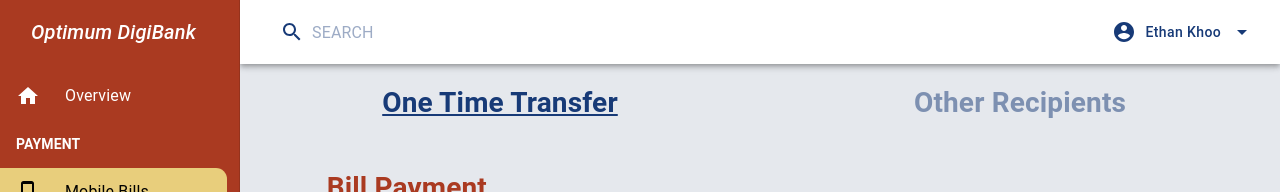
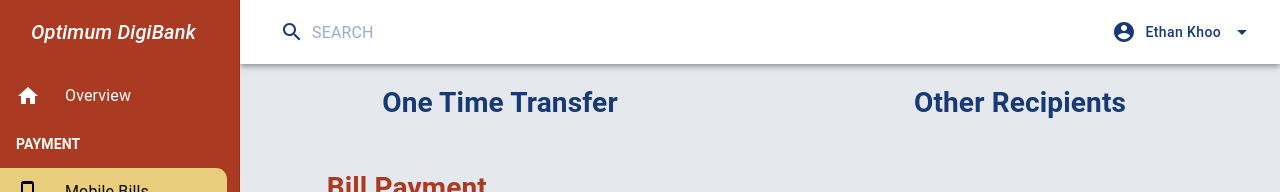
Before and after one commit to ilagon/frontend-optimum-solution, a React (Create React App) app in the folder frontend/: page /MobilePayment in a window 1280 px wide. Shown: the top 192 px of the page. Built offline with nearby package versions, Linux system fonts and the light colour scheme; no server answers.

Commit message:
pls let me be done

```diff
--- a/frontend/src/components/MobilePayment/MobilePaymentRoutes.js
+++ b/frontend/src/components/MobilePayment/MobilePaymentRoutes.js
@@ -1,32 +1,73 @@
-import React from 'react';
+import React from "react";
+import { makeStyles } from "@material-ui/core/styles";
+import Grid from "@material-ui/core/Grid";
+import "./css/OneTimeTransfer.css";
 import { Switch, BrowserRouter as Router, Route } from "react-router-dom";
 
 import OneTimeTransferBody from "./OneTimeTransfer/OneTimeTransfer_Body";
-import OtherRecipients_FormBody from "./OtherRecipients/OtherRecipients_Body"
+import OtherRecipients_FormBody from "./OtherRecipients/OtherRecipients_Body";
 import OtherRecipients_PayeeListBody from "./OtherRecipients/OtherRecipients_PayeeList";
 import OtherRecipients_AddPayeeBody from "./OtherRecipients/OtherRecipients_AddPayee";
 import MobilePaymentConfirmationBody from "./OneTimeTransfer/OneTimeTransferConfirmation_Body";
 
-import {PaymentSuccessfulPage} from "../ResultPage/PaymentSuccessful";
-import {PaymentUnSuccessfulPage} from "../ResultPage/PaymentUnsuccessful";
+import { PaymentSuccessfulPage } from "../ResultPage/PaymentSuccessful";
+import { PaymentUnSuccessfulPage } from "../ResultPage/PaymentUnsuccessful";
 
 export default function MobilePaymentRoutes() {
+  const useStyles = makeStyles((theme) => ({
+    appBarSpacer: theme.mixins.toolbar,
+  }));
 
+  const classes = useStyles();
   return (
-        <div style={{display: "flex", height: "100vh", width: "100vw"}}>
+    <div style={{ display: "flex", height: "100vh", width: "100vw" }}>
       <Router>
+        <main className="content">
+          <div className={classes.appBarSpacer} />
+          <Grid container direction="row" justify="space-evenly" wrap="wrap">
+            <Grid item sm={6} className="bodyTitle">
+              <a
+                href="/MobilePayment"
+                style={{ textDecoration: "none", color: "#173a77" }}
+              >
+                <h1>One Time Transfer</h1>
+              </a>
+            </Grid>
+            <Grid item sm={6} className="bodyTitle">
+              <a
+                href="/MobilePayment/OtherRecipients"
+                style={{ textDecoration: "none", color: "#173a77" }}
+              >
+                <h1>Other Recipients</h1>
+              </a>
+            </Grid>
+          </Grid>
           <Switch>
-                <Route exact path="/MobilePayment" component={OneTimeTransferBody} />
-                <Route exact path="/MobilePayment/OtherRecipients" component={OtherRecipients_PayeeListBody} />
-                <Route path="/MobilePayment/AddPayee" component={OtherRecipients_AddPayeeBody} />
-                <Route path="/MobilePayment/OtherRecipients/Form" component={OtherRecipients_FormBody} />
-                <Route path="/MobilePayment/ConfirmationPage" component={MobilePaymentConfirmationBody} />
-                <Route path="/Payment/Successful" component={PaymentSuccessfulPage} />
-                <Route path="/Payment/Unsuccessful" component={PaymentUnSuccessfulPage} />
+            <Route
+              exact
+              path="/MobilePayment"
+              component={OneTimeTransferBody}
+            />
+            <Route
+              exact
+              path="/MobilePayment/OtherRecipients"
+              component={OtherRecipients_PayeeListBody}
+            />
+            <Route
+              path="/MobilePayment/AddPayee"
+              component={OtherRecipients_AddPayeeBody}
+            />
+            <Route
+              path="/MobilePayment/OtherRecipients/Form"
+              component={OtherRecipients_FormBody}
+            />
+            <Route
+              path="/MobilePayment/ConfirmationPage"
+              component={MobilePaymentConfirmationBody}
+            />
           </Switch>
+        </main>
       </Router>
-
     </div>
-    )
-
+  );
 }
--- a/frontend/src/components/MobilePayment/OneTimeTransfer/OneTimeTransferConfirmation_Body.js
+++ b/frontend/src/components/MobilePayment/OneTimeTransfer/OneTimeTransferConfirmation_Body.js
@@ -10,7 +10,7 @@ import axios from "axios";
 export default function BodyContainer() {
   const history = useHistory();
   const state = store.getState();
-  console.log(state);
+  console.log("store: " + state);
   console.log("cc id:" + state.mobilePayment.creditCard._id);
   const handleSubmit = async () => {
     axios
@@ -31,16 +31,16 @@ export default function BodyContainer() {
           })
           .then((response2) => {
             console.log(response2);
-            history.push("/Payment/Successful");
+            window.location.href="/Payment/Successful"
           })
           .catch((error) => {
             console.log(error);
-            history.push("/Payment/Unsuccessful");
+            window.location.href="/Payment/Unsuccessful"
           });
       })
       .catch((error) => {
         console.log(error);
-        history.push("/Payment/Unsuccessful");
+        window.location.href="/Payment/Unsuccessful"
       });
   };
 
@@ -89,7 +89,7 @@ export default function BodyContainer() {
         <Button
           id="cancelButton"
           variant="contained"
-          onClick={() => history.push("/Payment/Unsuccessful")}
+          onClick={() => window.location.href="/Payment/Unsuccessful"}
         >
           Cancel
         </Button>
@@ -98,8 +98,7 @@ export default function BodyContainer() {
   );
 
   return (
-    <div className="root">
-      <main className="content">
+      <main className="content" >
         <div className={classes.appBarSpacer} />
         <Grid container direction="row" justify="space-evenly" wrap="wrap">
           <Grid item sm={10} className={classes.gridMargin + " billPayment"}>
@@ -118,6 +117,5 @@ export default function BodyContainer() {
           </Grid>
         </Grid>
       </main>
-    </div>
   );
 }
--- a/frontend/src/components/MobilePayment/OneTimeTransfer/OneTimeTransfer_Body.js
+++ b/frontend/src/components/MobilePayment/OneTimeTransfer/OneTimeTransfer_Body.js
@@ -10,9 +10,14 @@ import Button from "@material-ui/core/Button";
 import { useDispatch } from "react-redux";
 import { storeInput } from "../../common/redux/actions/mobilePayment_storeInput";
 import { store } from "../../../index";
-import { useHistory } from "react-router-dom";
+import { useHistory, Link } from "react-router-dom";
 import axios from "axios";
-import {BrowserRouter as Router, Route, Switch, NavLink} from 'react-router-dom'
+import {
+  BrowserRouter as Router,
+  Route,
+  Switch,
+  NavLink,
+} from "react-router-dom";
 
 var cards = [];
 
@@ -22,7 +27,7 @@ export default function BodyContainer() {
   const history = useHistory();
 
   const handleFormInputs = () => {
-    if ((amount != "") && (Object.keys(creditCard).length != 0)) {
+    if (amount != "" && Object.keys(creditCard).length != 0) {
       dispatch(storeInput(amount, creditCard));
       history.push("/MobilePayment/ConfirmationPage");
     } else alert("Please fill in the form");
@@ -178,21 +183,7 @@ export default function BodyContainer() {
     </div>
   );
   return (
-    <div className="root">
-        <main className="content">
-          <div className={classes.appBarSpacer} />
     <Grid container direction="row" justify="space-evenly" wrap="wrap">
-            <Grid item sm={6} className="bodyTitle activeTitle">
-              <h1>One Time Transfer</h1>
-            </Grid>
-            <Grid item sm={6} className="bodyTitle nonActiveTitle">
-              <a
-                href="/MobilePayment/OtherRecipients"
-                style={{ textDecoration: "none", color: "#173a77" }}
-              >
-                <h1>Other Recipients</h1>
-              </a>
-            </Grid>
       <Grid item sm={10} className={classes.gridMargin + " billPayment"}>
         <h1>Bill Payment</h1>
       </Grid>
@@ -208,7 +199,5 @@ export default function BodyContainer() {
         {formFrom}
       </Grid>
     </Grid>
-        </main>
-    </div>
   );
 }
--- a/frontend/src/components/MobilePayment/OtherRecipients/OtherRecipients_AddPayee.js
+++ b/frontend/src/components/MobilePayment/OtherRecipients/OtherRecipients_AddPayee.js
@@ -104,6 +104,7 @@ export default function BodyContainer() {
         >
           <div className="buttonContainer">
             <div>
+              <a href="/MobilePayment/OtherRecipients" style={{textDecoration: "none"}}>
               <Button
                 id="savePayeeButton"
                 variant="contained"
@@ -111,12 +112,13 @@ export default function BodyContainer() {
               >
                 Save Payee
               </Button>
+              </a>
             </div>
             <div>
               <Button
                 id="cancelButton"
                 variant="contained"
-                onClick={() => history.push("/")}
+                onClick={() => history.push("/MobilePayment/OtherRecipients")}
               >
                 Cancel
               </Button>
--- a/frontend/src/components/MobilePayment/OtherRecipients/OtherRecipients_Body.js
+++ b/frontend/src/components/MobilePayment/OtherRecipients/OtherRecipients_Body.js
@@ -169,17 +169,6 @@ export default function BodyContainer() {
     <main className="content">
       <div className={classes.appBarSpacer} />
       <Grid container direction="row" justify="space-evenly" wrap="wrap">
-        <Grid item sm={6} className="bodyTitle nonActiveTitle">
-          <a href="/MobilePayment" style={{ textDecoration: "none", color: "#173a77" }}>
-            <h1>One Time Transfer</h1>
-          </a>
-        </Grid>
-        <Grid item sm={6} className="bodyTitle activeTitle">
-          <h1>Other Recipients</h1>
-        </Grid>
-        <Grid item sm={10} className={classes.gridMargin + " billPayment"}>
-          <h1>Bill Payment</h1>
-        </Grid>
         <Grid
           item
           sm={6}
--- a/frontend/src/components/MobilePayment/OtherRecipients/OtherRecipients_PayeeList.js
+++ b/frontend/src/components/MobilePayment/OtherRecipients/OtherRecipients_PayeeList.js
@@ -60,17 +60,8 @@ export default function BodyContainer() {
   };
 
   return (
-        <main className="content">
-          <div className={classes.appBarSpacer} />
+    <div>
       <Grid container direction="row" justify="space-evenly" wrap="wrap">
-            <Grid item sm={6} className="bodyTitle nonActiveTitle">
-              <a href="/MobilePayment" style={{ textDecoration: "none", color: "#173a77" }}>
-                <h1>One Time Transfer</h1>
-              </a>
-            </Grid>
-            <Grid item sm={6} className="bodyTitle activeTitle">
-              <h1>Other Recipients</h1>
-            </Grid>
         <Grid item sm={10} className={classes.gridMargin + " billPayment"}>
           <h1>Bill Payment</h1>
         </Grid>
@@ -96,6 +87,6 @@ export default function BodyContainer() {
           Add Payee
         </Button>
       </a>
-        </main>
+    </div>
   );
 }
--- a/frontend/src/components/common/Dashboard.js
+++ b/frontend/src/components/common/Dashboard.js
@@ -18,7 +18,6 @@ import DescriptionIcon from '@material-ui/icons/Description';
 import CreditCardIcon from '@material-ui/icons/CreditCard';
 import NotificationsIcon from '@material-ui/icons/Notifications';
 import "../Overview/Overview.css";
-import OneTimeTransferBody from "../MobilePayment/OneTimeTransfer/OneTimeTransfer_Body";
 import MobilePaymentRoutes from "../MobilePayment/MobilePaymentRoutes";
 import TransferMoneyPage from "../TransferMoney/transfer_money";
 import OverviewPage from "../Overview/OverviewPage";
@@ -33,6 +32,7 @@ import {PaymentSuccessfulPage} from "../ResultPage/PaymentSuccessful";
 import {PaymentUnSuccessfulPage} from "../ResultPage/PaymentUnsuccessful";
 import CreditCardStatus from '../CreditCard/CreditcardStatusPage';
 import ApplyCreditCardPage from '../CreditCard/ApplyCreditcardPage';
+import MobilePaymentConfirmationBody from "../MobilePayment/OneTimeTransfer/OneTimeTransferConfirmation_Body";
 
 
 export default function Dashboard() {
```
Lines whose indentation alone changed are shown as unchanged.
